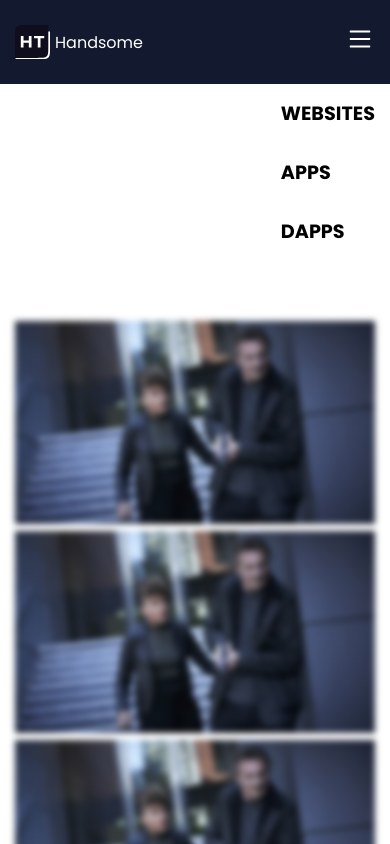
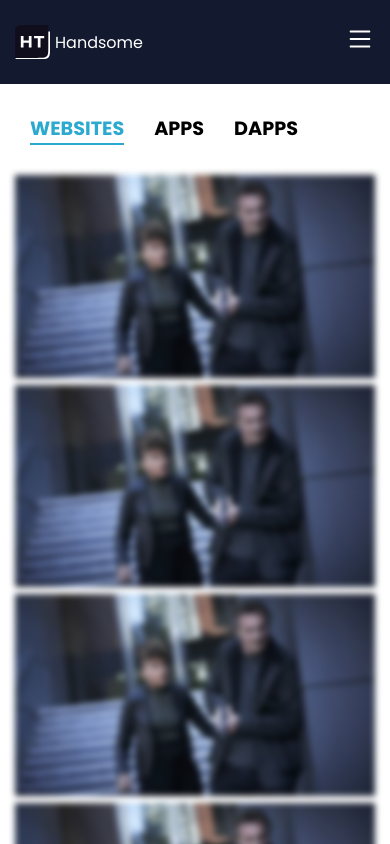
Before and after one commit to huzitaiwo/handsome, a React (Create React App) app: page /project in a window 390 px wide. Shown: the top 844 px of the page. Built offline with nearby package versions, Linux system fonts and the light colour scheme.

Commit message:
styling project component

```diff
--- a/src/pages/project/Project.css
+++ b/src/pages/project/Project.css
@@ -19,7 +19,7 @@
   width: 100%;
 }
 .project__list {
-  margin-left: 300px;
+  margin-left: 450px;
 }
 .project__links li {
   list-style: none;
@@ -34,8 +34,9 @@
   font-size: 1.2rem;
   cursor: pointer;
 }
-.project__links a.active {
-  border-bottom: 1px solid #000;
+.project__links button.active {
+  border-bottom: 2px solid #2ba9cf;
+  color: #2ba9cf;
 }
 
 @media (max-width: 860px) {
@@ -48,9 +49,9 @@
     height: auto;
     display: flex;
     flex-direction: row;
-    justify-content: flex-end;
+    justify-content: flex-start;
     align-items: center;
-    padding-bottom: 60px;
+    padding: 0;
     /* background: #eee; */
   }
   .project__bar {
@@ -59,4 +60,12 @@
   .project__list {
     margin: 0;
   }
+  .project__links {
+    display: flex;
+    margin: 30px 0;
+  }
+  .project__links li {
+    list-style: none;
+    padding: 0 15px;
+  }
 }
--- a/src/pages/project/Project.js
+++ b/src/pages/project/Project.js
@@ -10,7 +10,7 @@ export default function Project() {
         <div className='project__bar'>
           <div className="projecr__bar-content">
             <ul className='project__links'>
-              <li><button>Websites</button></li>
+              <li><button className='active'>Websites</button></li>
               <li><button>Apps</button></li>
               <li><button>dApps</button></li>
             </ul>
```
